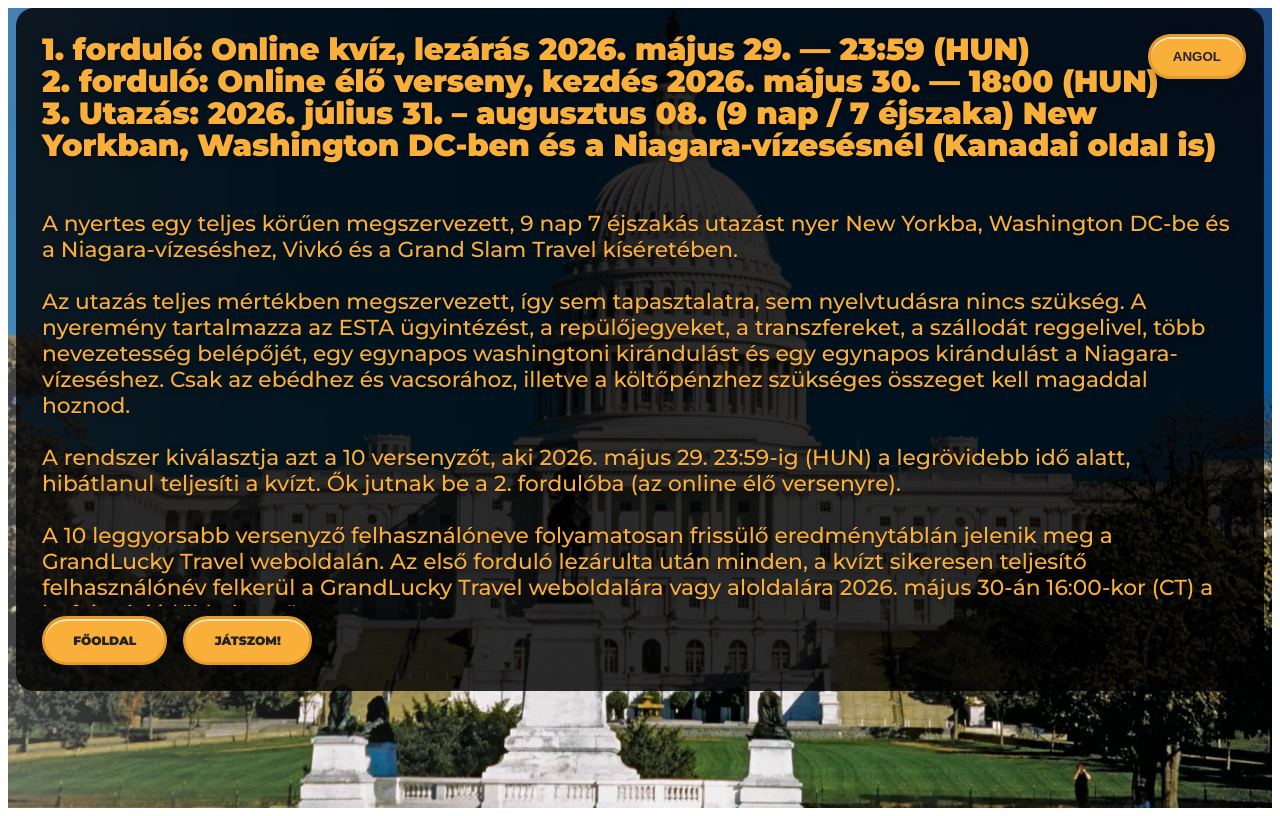
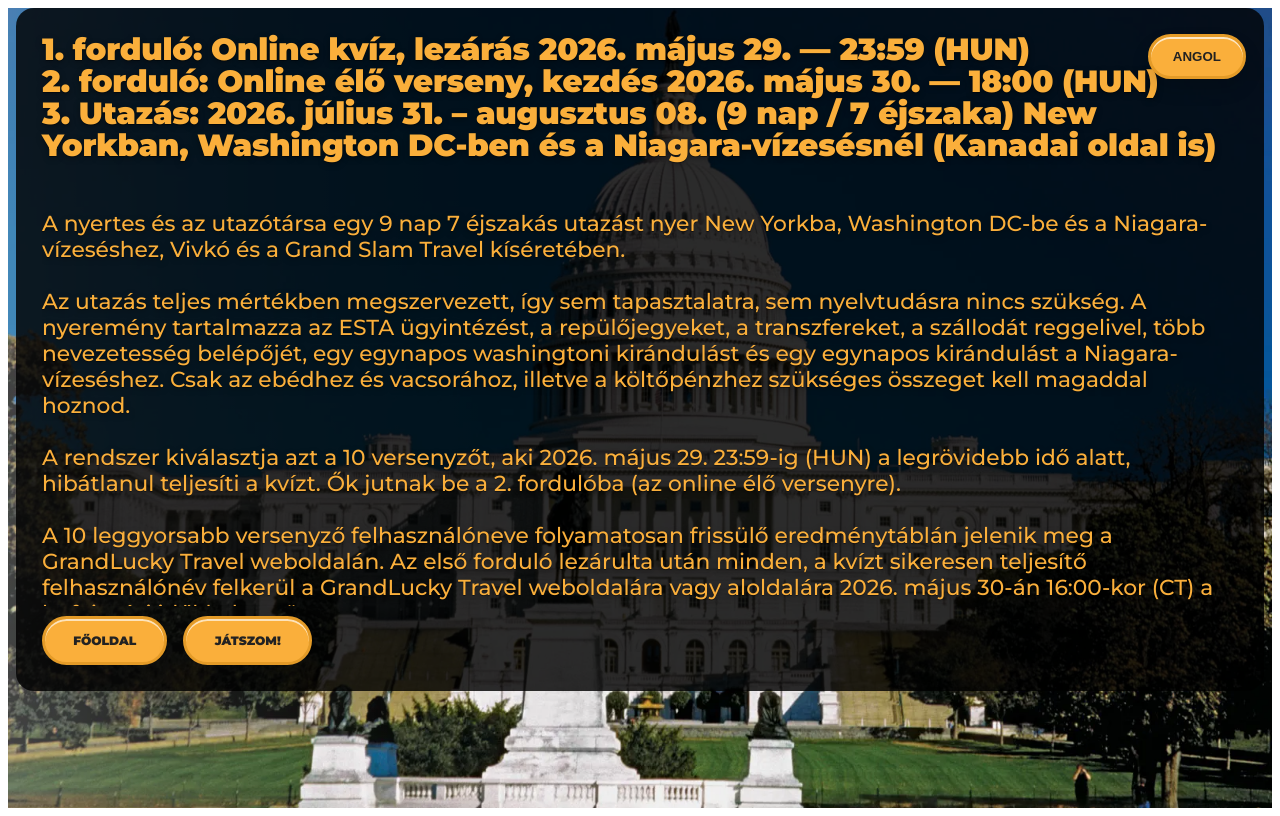
Before and after one commit to Runnerrander/grandlucky-quiz, a Next.js app: page /vivko in a window 1280 px wide. Built offline with nearby package versions, Linux system fonts and the light colour scheme.

Commit message:
Update Vivko copy: winner + travel companion (HU/EN)

```diff
--- a/pages/vivko.js
+++ b/pages/vivko.js
@@ -54,7 +54,7 @@ export default function Vivko() {
         phase3:
           "3. Utazás: 2026. július 31. – augusztus 08. (9 nap / 7 éjszaka) New Yorkban, Washington DC-ben és a Niagara-vízesésnél (Kanadai oldal is)",
         sub:
-          "A nyertes egy teljes körűen megszervezett, 9 nap 7 éjszakás utazást nyer New Yorkba, Washington DC-be és a Niagara-vízeséshez, Vivkó és a Grand Slam Travel kíséretében.\n\nAz utazás teljes mértékben megszervezett, így sem tapasztalatra, sem nyelvtudásra nincs szükség. A nyeremény tartalmazza az ESTA ügyintézést, a repülőjegyeket, a transzfereket, a szállodát reggelivel, több nevezetesség belépőjét, egy egynapos washingtoni kirándulást és egy egynapos kirándulást a Niagara-vízeséshez. Csak az ebédhez és vacsorához, illetve a költőpénzhez szükséges összeget kell magaddal hoznod.\n\nA rendszer kiválasztja azt a 10 versenyzőt, aki 2026. május 29. 23:59-ig (HUN) a legrövidebb idő alatt, hibátlanul teljesíti a kvízt. Ők jutnak be a 2. fordulóba (az online élő versenyre).\n\nA 10 leggyorsabb versenyző felhasználóneve folyamatosan frissülő eredménytáblán jelenik meg a GrandLucky Travel weboldalán. Az első forduló lezárulta után minden, a kvízt sikeresen teljesítő felhasználónév felkerül a GrandLucky Travel weboldalára vagy aloldalára 2026. május 30-án 16:00-kor (CT) a befejezési időkkel együtt.",
+          "A nyertes és az utazótársa egy 9 nap 7 éjszakás utazást nyer New Yorkba, Washington DC-be és a Niagara-vízeséshez, Vivkó és a Grand Slam Travel kíséretében.\n\nAz utazás teljes mértékben megszervezett, így sem tapasztalatra, sem nyelvtudásra nincs szükség. A nyeremény tartalmazza az ESTA ügyintézést, a repülőjegyeket, a transzfereket, a szállodát reggelivel, több nevezetesség belépőjét, egy egynapos washingtoni kirándulást és egy egynapos kirándulást a Niagara-vízeséshez. Csak az ebédhez és vacsorához, illetve a költőpénzhez szükséges összeget kell magaddal hoznod.\n\nA rendszer kiválasztja azt a 10 versenyzőt, aki 2026. május 29. 23:59-ig (HUN) a legrövidebb idő alatt, hibátlanul teljesíti a kvízt. Ők jutnak be a 2. fordulóba (az online élő versenyre).\n\nA 10 leggyorsabb versenyző felhasználóneve folyamatosan frissülő eredménytáblán jelenik meg a GrandLucky Travel weboldalán. Az első forduló lezárulta után minden, a kvízt sikeresen teljesítő felhasználónév felkerül a GrandLucky Travel weboldalára vagy aloldalára 2026. május 30-án 16:00-kor (CT) a befejezési időkkel együtt.",
         ui: "cta",
         home: "FŐOLDAL",
         play: "JÁTSZOM!",
@@ -74,7 +74,7 @@ export default function Vivko() {
         phase3:
           "3. Travel: July 31 – August 08, 2026 (9 days 7 nights) in New York, Washington DC and Niagara Falls (Canadian side too)",
         sub:
-          "The winner will receive a fully organized 9-day, 7-night trip to New York, Washington DC, and Niagara Falls accompanied by Vivko and Grand Slam Travel.\n\nThe trip is fully organized, so no prior experience or language skills are required. The prize includes ESTA processing, flights, transfers, hotel with breakfast, tickets to several attractions, and a one-day trip to Washington DC and a one-day trip to Niagara Falls. You only need to bring your own money for lunch, dinner, and spending money.\n\nThe system will select the 10 contestants who complete the trivia correctly in the shortest time by May 29, 2026 — 11:59 PM (HUN). They will qualify for Round 2 (the live contest).\n\nThe usernames of the 10 fastest contestants will be displayed on the continuously refreshed GrandLucky Travel leaderboard. After the first round closes, all usernames that successfully completed the trivia will be listed on the GrandLucky Travel website or a subsite on May 30, 2026 at 16:00 CT, together with their completion times.",
+          "The winner and their travel companion will receive a 9-day, 7-night trip to New York, Washington DC, and Niagara Falls accompanied by Vivko and Grand Slam Travel.\n\nThe trip is fully organized, so no prior experience or language skills are required. The prize includes ESTA processing, flights, transfers, hotel with breakfast, tickets to several attractions, and a one-day trip to Washington DC and a one-day trip to Niagara Falls. You only need to bring your own money for lunch, dinner, and spending money.\n\nThe system will select the 10 contestants who complete the trivia correctly in the shortest time by May 29, 2026 — 11:59 PM (HUN). They will qualify for Round 2 (the live contest).\n\nThe usernames of the 10 fastest contestants will be displayed on the continuously refreshed GrandLucky Travel leaderboard. After the first round closes, all usernames that successfully completed the trivia will be listed on the GrandLucky Travel website or a subsite on May 30, 2026 at 16:00 CT, together with their completion times.",
         ui: "cta",
         home: "HOME",
         play: "ENTER TO THE CONTEST",
@@ -223,7 +223,7 @@ export default function Vivko() {
           font-family: "Montserrat", system-ui, sans-serif;
           color: var(--dark);
 
-          /* NEW: prevent any accidental horizontal scroll/crop on older desktops */
+          /* prevent horizontal scroll/crop on older desktops */
           max-width: 100vw;
           overflow-x: hidden;
         }
@@ -278,7 +278,7 @@ export default function Vivko() {
           cursor: pointer;
         }
 
-        /* Slide 4 panel style (kept) */
+        /* Slide panel */
         .text {
           position: relative;
           z-index: 2;
@@ -294,7 +294,6 @@ export default function Vivko() {
           padding: clamp(18px, 2.4vw, 26px);
           border-radius: 18px;
 
-          /* NEW: keep the panel fully inside the viewport on older/smaller desktops */
           width: min(100%, calc(100vw - 32px));
           max-width: calc(100vw - 32px);
           margin-left: auto;
@@ -312,8 +311,6 @@ export default function Vivko() {
           font-weight: 900;
           font-size: clamp(20px, 2.4vw, 32px);
           letter-spacing: -0.2px;
-
-          /* NEW: allow wrapping on older desktops so no right-crop */
           white-space: normal;
           overflow-wrap: anywhere;
         }
@@ -386,7 +383,7 @@ export default function Vivko() {
           padding-top: 0;
         }
 
-        /* MOBILE — DO NOT CHANGE (kept exactly as you had it) */
+        /* MOBILE — DO NOT CHANGE */
         @media (max-width: 900px) {
           .hero::before,
           .blur-left::before {
```
